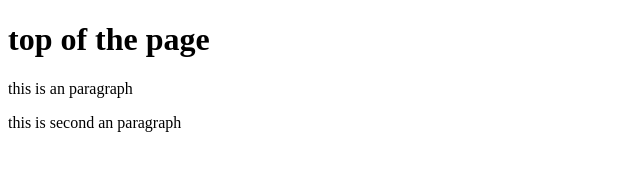
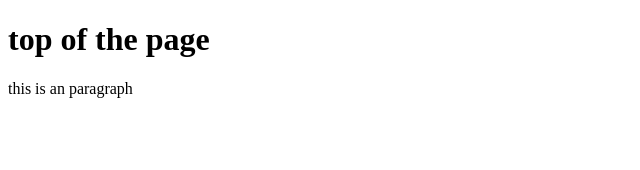
Before and after one commit to bhaveshbl9697/gittest, a plain HTML site: page index.html in a window 1280 px wide. Shown: the whole page, without its empty margins (0-640 px from the left). Drawn offline with Linux system fonts and the light colour scheme.

Commit message:
fourth commit

```diff
--- a/index.html
+++ b/index.html
@@ -11,7 +11,6 @@
 <body>
         <h1>top of the page</h1>
         <p> this is an paragraph</p>
-        <p> this is second an paragraph</p>
 
 </body>
 </html>
```
